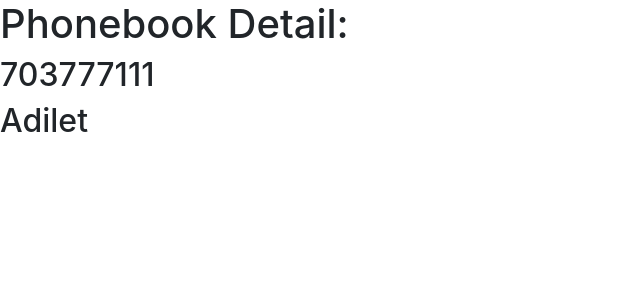
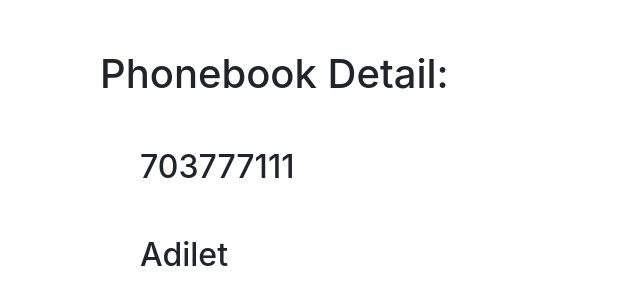
Before and after one commit to TELIDAS/telephone_book, a Django app: page /phone-numbers/1/ in a window 1280 px wide. Shown: the top 305 px of the page, without its empty margins (0-640 px from the left). Run offline with Django 3.2, Linux system fonts and the light colour scheme; data comes from the database, SQL or seed files in the repository; some libraries are stand-ins or nearby versions.

Commit message:
second css changes commit

```diff
--- a/static/css/style.css
+++ b/static/css/style.css
@@ -3,3 +3,32 @@
     margin-left: 400px;
     margin-top: 50px;
 }
+.phone-detail{
+    margin-left: 100px;
+    margin-top: 50px;
+}
+.phone-detail2{
+     margin-left: 140px;
+    margin-top: 50px;
+
+}
+.search{
+    margin-left: 140px;
+    margin-top: 50px;
+
+}
+.search2{
+    margin-left: 180px;
+    margin-top: 50px;
+
+}
+.searched{
+    margin-left: 140px;
+    margin-top: 50px;
+
+}
+.searched2{
+    margin-left: 180px;
+    margin-top: 50px;
+
+}
--- a/templates/phone/phone_detail.html
+++ b/templates/phone/phone_detail.html
@@ -3,15 +3,15 @@
 <html lang="en">
 <head>
     <meta charset="UTF-8">
-    <h1>Phonebook Detail: </h1>
-    <link rel="stylesheet" href="{% static 'style.css' %}">
+    <h1 class="phone-detail">Phonebook Detail: </h1>
+    <link rel="stylesheet" href="{% static 'css/style.css' %}">
     <link rel="stylesheet" href="https://stackpath.bootstrapcdn.com/bootstrap/4.4.1/css/bootstrap.min.css" integrity="sha384-Vkoo8x4CGsO3+Hhxv8T/Q5PaXtkKtu6ug5TOeNV6gBiFeWPGFN9MuhOf23Q9Ifjh" crossorigin="anonymous">
 
 </head>
 <body>
     <div>
-        <h2>{{ object.number }}</h2>
-        <h2>{{ object.name }}</h2>
+        <h2 class="phone-detail2">{{ object.number }}</h2>
+        <h2 class="phone-detail2">{{ object.name }}</h2>
     </div>
         <script src="https://code.jquery.com/jquery-3.4.1.slim.min.js" integrity="sha384-J6qa4849blE2+poT4WnyKhv5vZF5SrPo0iEjwBvKU7imGFAV0wwj1yYfoRSJoZ+n" crossorigin="anonymous"></script>
         <script src="https://cdn.jsdelivr.net/npm/popper.js@1.16.0/dist/umd/popper.min.js" integrity="sha384-Q6E9RHvbIyZFJoft+2mJbHaEWldlvI9IOYy5n3zV9zzTtmI3UksdQRVvoxMfooAo" crossorigin="anonymous"></script>
--- a/templates/searched_phones.html
+++ b/templates/searched_phones.html
@@ -5,9 +5,10 @@
     <meta charset="UTF-8">
     <title>{{ phonenumber.number }}</title>
     <link rel="stylesheet" href="https://stackpath.bootstrapcdn.com/bootstrap/4.4.1/css/bootstrap.min.css" integrity="sha384-Vkoo8x4CGsO3+Hhxv8T/Q5PaXtkKtu6ug5TOeNV6gBiFeWPGFN9MuhOf23Q9Ifjh" crossorigin="anonymous">
+    <link rel="stylesheet" href="{% static 'css/style.css' %}">
 
 </head>
-<h1>Searching PhoneBook Page</h1>
+<h1 class="search">Searching PhoneBook Page</h1>
 <form action="{% url 'search_phones' %}" method="get">
-  <input name="q" type="text" placeholder="Search...">
+  <input class="search2" name="q" type="text" placeholder="Search...">
 </form>
```
Also changed, not shown: templates/search_numbers.html (+4 -4 lines).
